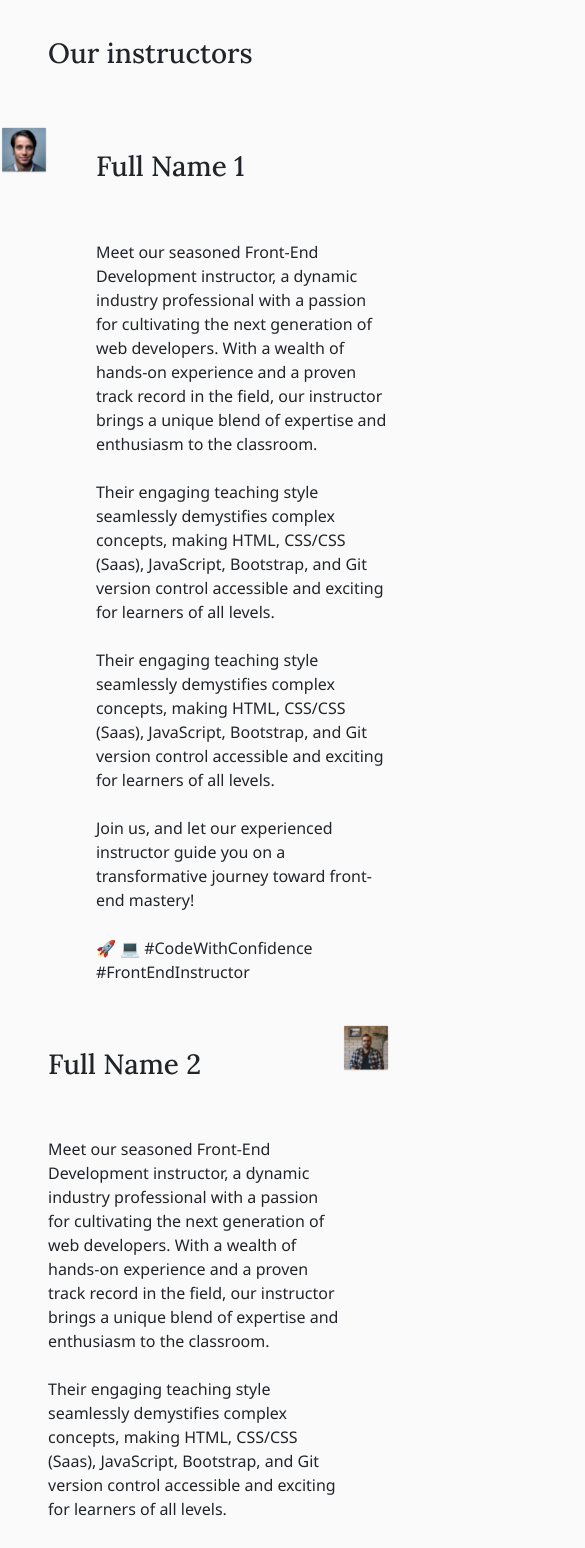
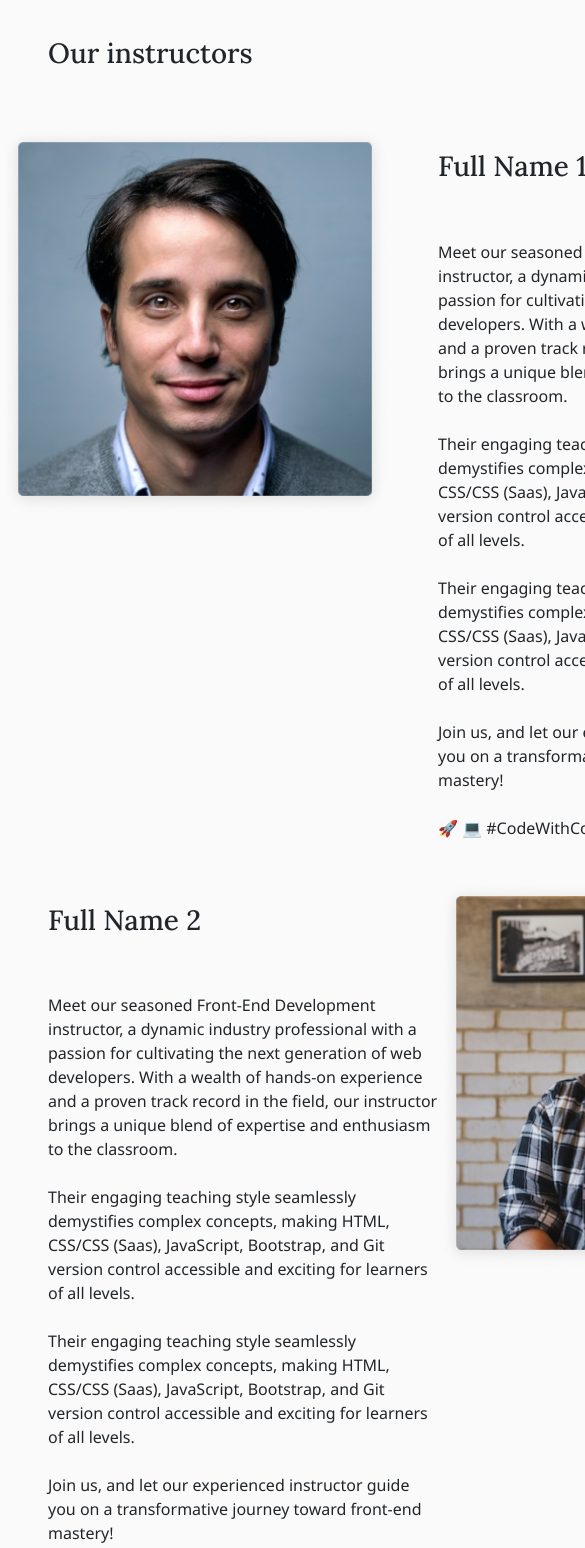
Before and after one commit to fpstj/2idrja_react_app, a React (Create React App) app: page /coursesfrontend in a window 390 px wide. Shown: the part 1880-3428 px from the top of the page, 585 px wide, since content can reach past the window. Built offline with nearby package versions, Linux system fonts and the light colour scheme.

Commit message:
update course frontend

```diff
--- a/src/components/CoursesFrontend.jsx
+++ b/src/components/CoursesFrontend.jsx
@@ -74,10 +74,10 @@ const Frontend = () => {
         </div> */}
       </div>
       <div className="d-flex flex-row mt-5 mb-3">
-        <div className="d-flex flex-column col-md-3 col-sm-12 justify-content-end align-self-start">
+        <div className="d-flex flex-column col-md-3 col-12 justify-content-end align-self-start">
           <img className="img-fluid" src={profileImg1} alt="Project Image" />
         </div>
-        <div className="d-flex flex-column col-md-8 col-sm-12 ms-5 align-self-start mt-2">
+        <div className="d-flex flex-column col-md-8 col-12 ms-5 align-self-start mt-2">
           <h1 className="mt-3">Full Name 1</h1>
           <p className="pt-5">
             Meet our seasoned Front-End Development instructor, a dynamic industry professional with
@@ -105,7 +105,7 @@ const Frontend = () => {
         </div>
       </div>
       <div className="d-flex flex-row justify-content-between mt-4 mb-5">
-        <div className="d-flex flex-column col-md-8 col-sm-12 ms-5 align-self-start mt-2">
+        <div className="d-flex flex-column col-md-8 col-12 ms-5 align-self-start mt-2">
           <h1 className="mt-3">Full Name 2</h1>
           <p className="pt-5">
             Meet our seasoned Front-End Development instructor, a dynamic industry professional with
@@ -131,15 +131,15 @@ const Frontend = () => {
             🚀 💻 #CodeWithConfidence #FrontEndInstructor
           </p>
         </div>
-        <div className="d-flex flex-column col-md-3 col-sm-12 justify-content-end align-self-start">
+        <div className="d-flex flex-column col-md-3 col-12 justify-content-end align-self-start">
           <img className="img-fluid" src={profileImg2} alt="Project Image" />
         </div>
       </div>
       <div className="d-flex flex-row mt-5 mb-3">
-        <div className="d-flex flex-column col-md-3 col-sm-12 justify-content-end align-self-start">
+        <div className="d-flex flex-column col-md-3 col-12 justify-content-end align-self-start">
           <img className="img-fluid" src={profileImg3} alt="Project Image" />
         </div>
-        <div className="d-flex flex-column col-md-8 col-sm-12 ms-5 align-self-start mt-2">
+        <div className="d-flex flex-column col-md-8 col-12 ms-5 align-self-start mt-2">
           <h1 className="mt-3">Full Name 3</h1>
           <p className="pt-5">
             Meet our seasoned Front-End Development instructor, a dynamic industry professional with
```
